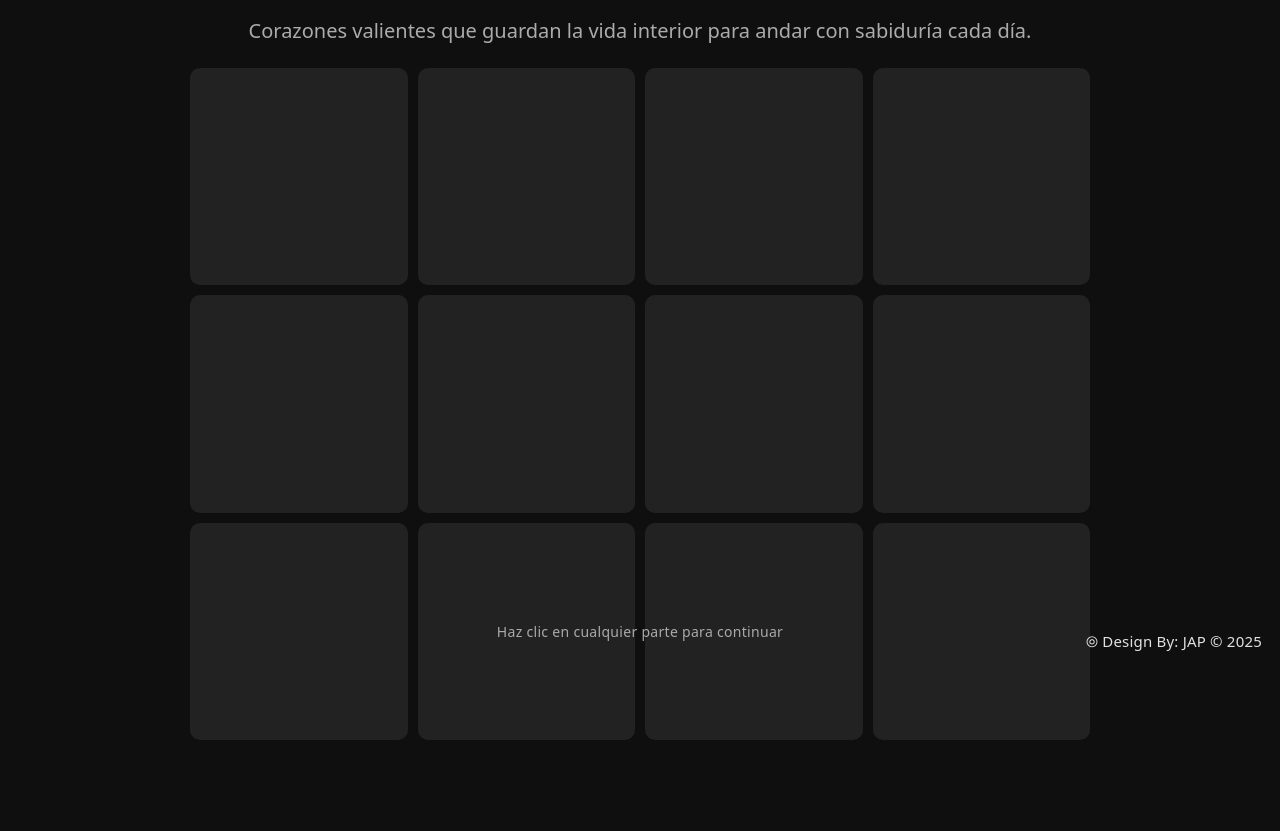
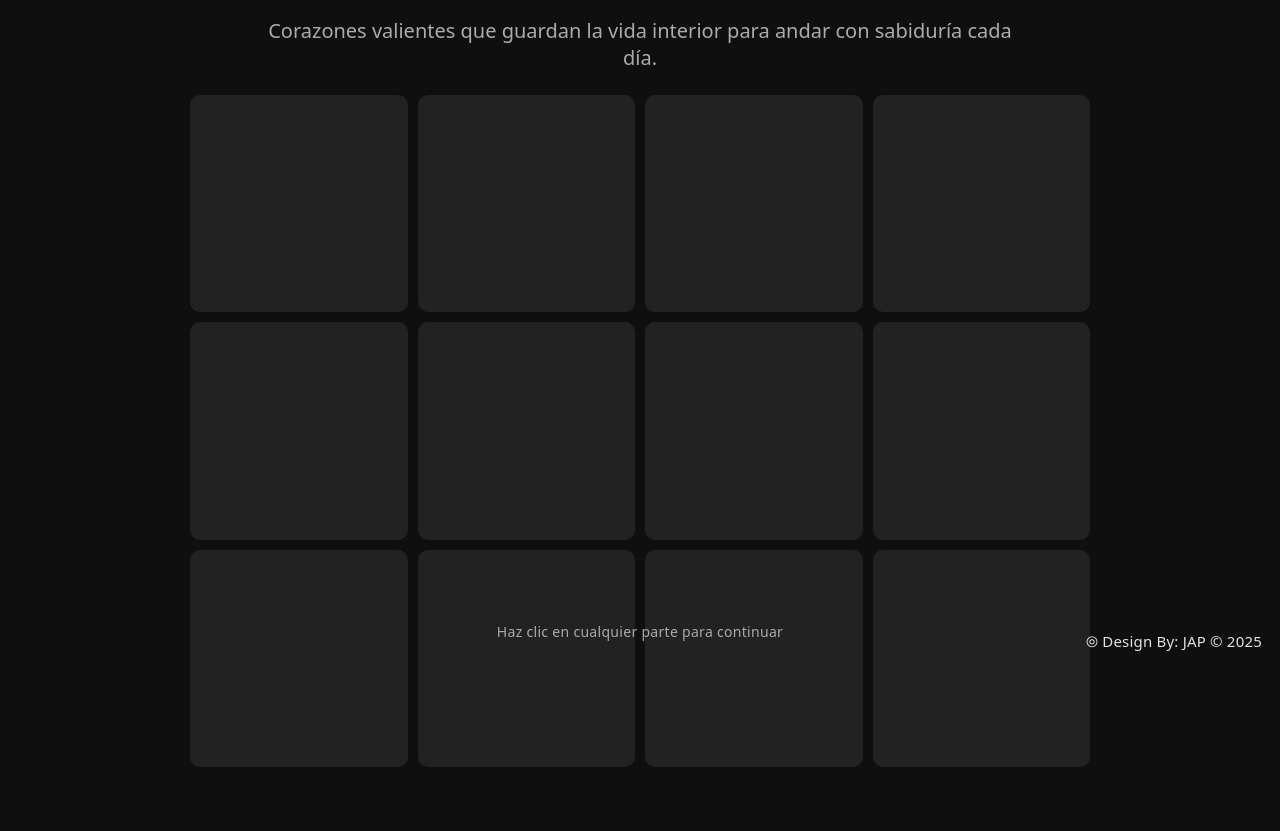
Before and after one commit to JohanAcosta10/hola, a plain HTML site: page index.html in a window 1280 px wide. Shown: the part 141-972 px from the top of the page. Before the commit the page ends 945 px from the top, so only its background shows below. Drawn offline with Linux system fonts and the light colour scheme.

Commit message:
index.html

```diff
--- a/index.html
+++ b/index.html
@@ -5,90 +5,108 @@
   <meta name="viewport" content="width=device-width,initial-scale=1" />
   <title>Jóvenes Valientes de Corazón</title>
   <style>
-    :root{
+    :root {
       --bg:#0f0f0f;
       --ink:#f3f3f3;
       --muted:#c7c7c7;
       --accent:#d3a65c;
       --font: system-ui, -apple-system, Segoe UI, Roboto, "Helvetica Neue", Arial, "Noto Sans", "Liberation Sans", sans-serif;
     }
-    *{box-sizing:border-box}
-    html,body{height:100%}
-    body {
-      margin:0;
-      font-family:var(--font);
-      color:var(--ink);
-      background:var(--bg)
+    * {
+      box-sizing: border-box;
+    }
+    html, body {
+      height: 100%;
+      margin: 0;
+      font-family: var(--font);
+      color: var(--ink);
+      background: var(--bg);
     }
     .screen {
-      display:none;
-      min-height:100dvh;
-      padding:8vh 6vw;  /* Medidas para celular según indicación */
-      position:relative;
-      cursor:pointer
+      display: none;
+      min-height: 100dvh;
+      padding: 8vh 6vw;
+      position: relative;
+      cursor: pointer;
     }
     .screen.active {
-      display:flex;
-      align-items:center;
-      justify-content:center;
-      flex-direction:column;
-      gap:24px;
-      text-align:center
+      display: flex;
+      align-items: center;
+      justify-content: center;
+      flex-direction: column;
+      gap: 24px;
+      text-align: center;
     }
-    h1,h2{margin:0 0 12px 0; line-height:1.2}
-    h1{font-size:clamp(28px,4vw,48px)}
-    h2{font-size:clamp(20px,2.8vw,32px); font-weight:600; color:var(--accent)}
+    h1, h2 {
+      margin: 0 0 12px 0;
+      line-height: 1.2;
+    }
+    h1 {
+      font-size: clamp(28px, 4vw, 48px);
+    }
+    h2 {
+      font-size: clamp(20px, 2.8vw, 32px);
+      font-weight: 600;
+      color: var(--accent);
+    }
     p {
-      margin:0;
-      font-size:clamp(16px,2.3vw,20px);
-      color:var(--muted);
-      max-width:800px;
-      margin-left:auto;
-      margin-right:auto;
-      padding: 0 0; /* Sin padding para respetar vw en .screen */
+      margin: 0;
+      font-size: clamp(16px, 2.3vw, 20px);
+      color: var(--muted);
+      max-width: 800px;
+      margin-left: auto;
+      margin-right: auto;
+      padding: 0 14px; /* padding lateral como en el código que mencionaste */
     }
-    .soft{opacity:.85}
-    .grid{
-      display:grid;
-      grid-template-columns:repeat(4, minmax(60px,1fr));
-      gap:10px;
-      width:min(900px,96vw)
+    .soft {
+      opacity: .85;
     }
-    .card{
-      aspect-ratio:1/1;
-      background:#222;
-      border-radius:10px;
-      overflow:hidden;
-      filter:grayscale(1);
-      transition:filter .25s ease
+    .grid {
+      display: grid;
+      grid-template-columns: repeat(4, minmax(60px, 1fr));
+      gap: 10px;
+      width: min(900px, 96vw);
+      margin: 0 auto;
     }
-    .card:hover{filter:grayscale(0)}
+    .card {
+      aspect-ratio: 1/1;
+      background: #222;
+      border-radius: 10px;
+      overflow: hidden;
+      filter: grayscale(1);
+      transition: filter .25s ease;
+    }
+    .card:hover {
+      filter: grayscale(0);
+    }
     .hint {
-      position:fixed;
-      bottom:18px;
-      left:0;
-      right:0;
-      text-align:center;
-      color:#aaa;
-      font-size:14px;
-      letter-spacing:.3px;
-      z-index:10;
+      position: fixed;
+      bottom: 18px;
+      left: 0;
+      right: 0;
+      text-align: center;
+      color: #aaa;
+      font-size: 14px;
+      letter-spacing: .3px;
+      z-index: 10;
     }
-    .cta{
-      display:inline-block;
-      padding:12px 18px;
-      border:1px solid var(--accent);
-      color:var(--ink);
-      border-radius:10px;
-      text-decoration:none;
-      transition:transform .15s ease, background .15s ease
+    .cta {
+      display: inline-block;
+      padding: 12px 18px;
+      border: 1px solid var(--accent);
+      color: var(--ink);
+      border-radius: 10px;
+      text-decoration: none;
+      transition: transform .15s ease, background .15s ease;
     }
-    .cta:hover{transform:translateY(-1px); background:rgba(211,166,92,.08)}
-    .verse{
-      font-style:italic;
-      color:#e9e1d2
+    .cta:hover {
+      transform: translateY(-1px);
+      background: rgba(211, 166, 92, .08);
     }
-    /* Footer fijo sin cambiar opacidad ni posición */
+    .verse {
+      font-style: italic;
+      color: #e9e1d2;
+    }
     .designer-mark {
       position: fixed;
       right: 18px;
```
